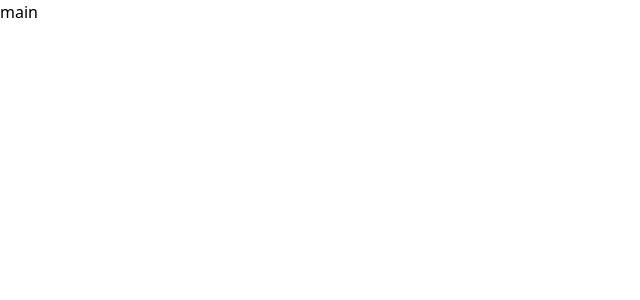
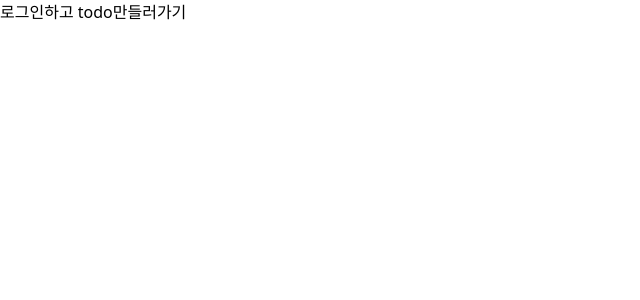
Before and after one commit to DIDI-SU/wanted-pre-onboarding-frontend, a React (Create React App) app: page / in a window 1280 px wide. Shown: the top 300 px of the page, without its empty margins (0-640 px from the left). Built offline with nearby package versions, Linux system fonts and the light colour scheme.

Commit message:
layout:main레이아웃

```diff
--- a/src/Main/Main.js
+++ b/src/Main/Main.js
@@ -1,7 +1,14 @@
 import React from "react";
+import { Link } from "react-router-dom";
 
 const Main = () => {
-  return <div>main</div>;
+  return (
+    <main>
+      <button>
+        <Link to="/signin">로그인하고 todo만들러가기</Link>
+      </button>
+    </main>
+  );
 };
 
 export default Main;
```
Also changed, not shown: 1 other file (tests, documents, lock files or other folders).
